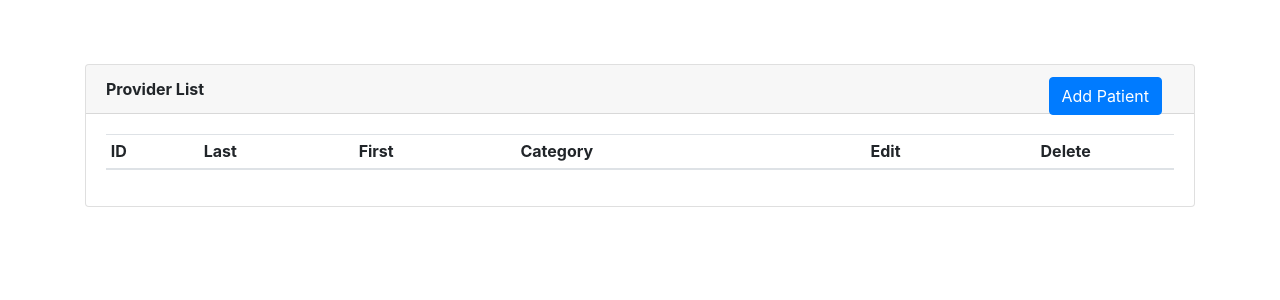
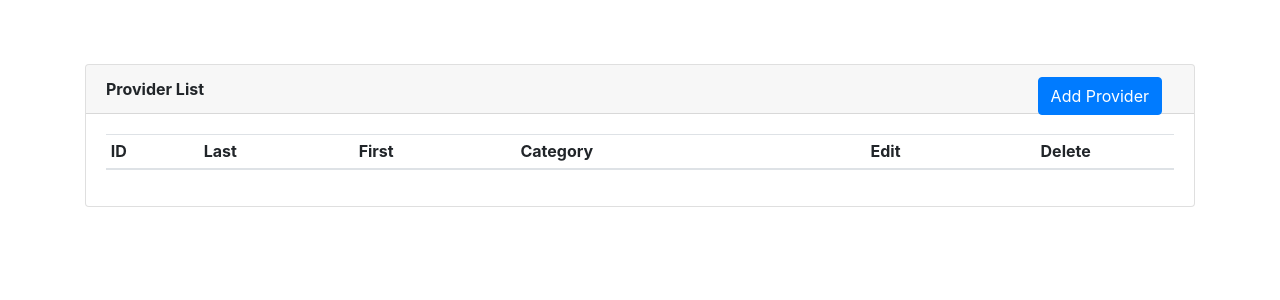
Before and after one commit to otr0624/HaitiApp, a Flask app: page /providers/ in a window 1280 px wide. Shown: the part 59-359 px from the top of the page. Run offline with Flask 2, Linux system fonts and the light colour scheme; data that the repository does not hold is empty; some libraries are stand-ins or nearby versions.

Commit message:
Fixed add provider button on provider list

```diff
--- a/app/providers/templates/providers.html
+++ b/app/providers/templates/providers.html
@@ -5,7 +5,7 @@
         <div class="card">
           <div class="card-header">
               <b>Provider List</b>
-              <a class="btn btn-primary" href="/patients/new" role="button" style="position: absolute; right: 2rem"><span class="glyphicon glyphicon-plus"></span>  Add Patient</a>
+              <a class="btn btn-primary" href="/providers/new" role="button" style="position: absolute; right: 2rem"><span class="glyphicon glyphicon-plus"></span>  Add Provider</a>
           </div>
           <div class="card-body">
               <table class="table table-hover table-sm">
```
Also changed, not shown: app.db.
